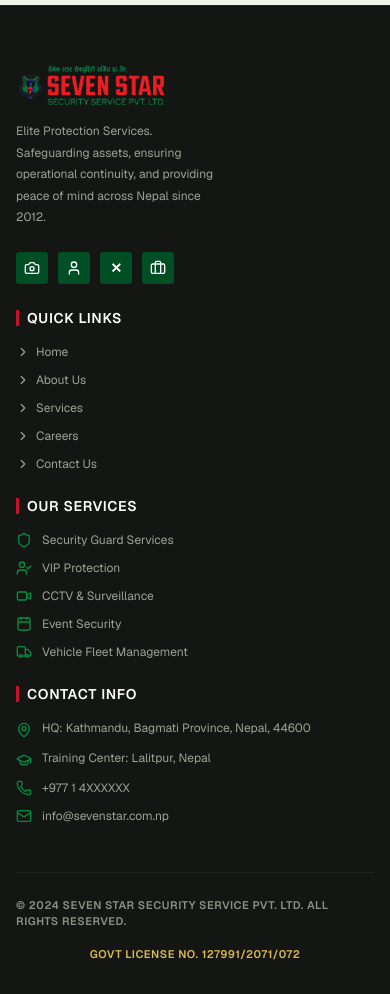
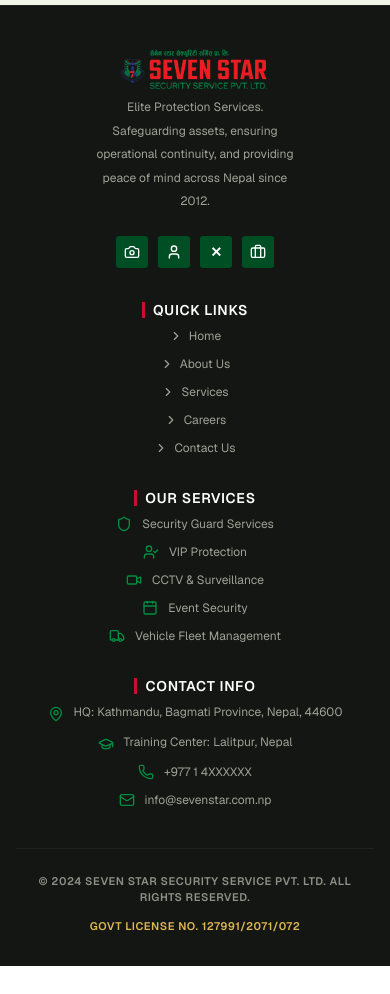
Before and after one commit to sevenstarsecurity/sevenstar_frontend, a Next.js app: page /blog in a window 390 px wide. Shown: the part 3820-4814 px from the top of the page. After the commit the page ends 4786 px from the top, so only its background shows below. Built offline with nearby package versions, Linux system fonts and the light colour scheme.

Commit message:
responsive

```diff
--- a/src/components/about/OurStorySection.tsx
+++ b/src/components/about/OurStorySection.tsx
@@ -66,52 +66,57 @@
               className="
     font-['Public_Sans']
     font-regular
-    text-[34px]
-    leading-[38.4px]
+    text-[26px] sm:text-[34px]
+    leading-[32px] sm:leading-[38.4px]
     tracking-[0px]
-    text-[##181D18]
+    text-[#181d18]
     mb-5
   "
             >
-              A trusted name in security since <br></br>2071
+              A trusted name in security since <br className="hidden sm:inline" />2071
             </h2>
 
             {/* Paragraphs */}
             <div className="space-y-4">
-              <p>
-                Founded on Karthik 19, 2071, Seven Star Security Service Pvt. Ltd. was<br></br>
-                established with a singular vision: to redefine the standards of physical<br></br>
-                and electronic security in the region. What started as a focused team of<br></br>
+              <p className="text-base md:text-lg leading-relaxed">
+                Founded on Karthik 19, 2071, Seven Star Security Service Pvt. Ltd. was
+                <br className="hidden md:inline" />
+                established with a singular vision: to redefine the standards of physical
+                <br className="hidden md:inline" />
+                and electronic security in the region. What started as a focused team of
+                <br className="hidden md:inline" />
                 highly trained professionals has evolved into an industry leader.
               </p>
-              <p>
-                Over the past decade, we have navigated the complexities of an evolving<br></br>
-                security landscape, integrating advanced technology with rigorous<br></br>
-                human tactical training to provide unshakeable protection for corporate,<br></br>
+              <p className="text-base md:text-lg leading-relaxed">
+                Over the past decade, we have navigated the complexities of an evolving
+                <br className="hidden md:inline" />
+                security landscape, integrating advanced technology with rigorous
+                <br className="hidden md:inline" />
+                human tactical training to provide unshakeable protection for corporate,
+                <br className="hidden md:inline" />
                 industrial, and diplomatic assets.
               </p>
             </div>
 
-            {/* Stat Pills Grid (10+ YEARS | 500+ GUARDS | 200+ CLIENTS | 5 BRANCHES) */}
+            {/* Stat Pills (3 in Row 1, 1 in Row 2 matching image, fully responsive) */}
             <div className="pt-4 space-y-3">
-              {/* Top Row: 3 Badges */}
-              <div className="flex flex-wrap items-center gap-3 md:gap-4">
+              {/* Row 1: 3 Pills */}
+              <div className="flex flex-wrap items-center gap-2.5 sm:gap-4">
                 {storyStats.slice(0, 3).map((item) => (
                   <div
                     key={item.label}
-                    className="bg-[#e5eee7] border-l-[3px] border-l-[#0b4226] px-5 py-2.5 rounded-xs shadow-2xs font-extrabold text-xs tracking-wider text-[#0b4226] flex items-center justify-center min-w-[130px]"
+                    className="bg-[#e5eee7] border-l-[3px] border-l-[#0b4226] px-3 sm:px-5 py-2 sm:py-2.5 rounded-none font-extrabold text-[11px] sm:text-xs md:text-sm tracking-wider text-[#0b4226] flex items-center justify-center min-w-[95px] sm:min-w-[120px] flex-1 sm:flex-initial text-center"
                   >
                     <span>{item.label}</span>
                   </div>
                 ))}
               </div>
-
-              {/* Bottom Row: 1 Badge */}
-              <div className="flex flex-wrap items-center gap-3 md:gap-4">
+              {/* Row 2: 1 Pill */}
+              <div className="flex items-center gap-2.5 sm:gap-4">
                 {storyStats.slice(3).map((item) => (
                   <div
                     key={item.label}
-                    className="bg-[#e5eee7] border-l-[3px] border-l-[#0b4226] px-5 py-2.5 rounded-xs shadow-2xs font-extrabold text-xs tracking-wider text-[#0b4226] flex items-center justify-center min-w-[130px]"
+                    className="bg-[#e5eee7] border-l-[3px] border-l-[#0b4226] px-3 sm:px-5 py-2 sm:py-2.5 rounded-none font-extrabold text-[11px] sm:text-xs md:text-sm tracking-wider text-[#0b4226] flex items-center justify-center min-w-[95px] sm:min-w-[120px] flex-1 sm:flex-initial text-center"
                   >
                     <span>{item.label}</span>
                   </div>
--- a/src/components/layout/Footer.tsx
+++ b/src/components/layout/Footer.tsx
@@ -21,13 +21,13 @@
 
 export const Footer: React.FC = () => {
   return (
-    <footer className="bg-[#131612] text-gray-300 pt-14 pb-8 border-t border-[#1e231b]">
+    <footer className="bg-[#131612] text-gray-300 pt-10 md:pt-14 pb-8 border-t border-[#1e231b]">
       <div className="max-w-[1600px] mx-auto px-4 md:px-10 lg:px-12">
-        {/* Top Grid: 4 Equal Columns (~252px each) */}
-        <div className="grid grid-cols-1 md:grid-cols-2 lg:grid-cols-4 gap-6 md:gap-8 pb-12">
+        {/* Top Grid: 4 Columns on large, 2 on medium, 1 on mobile */}
+        <div className="grid grid-cols-1 sm:grid-cols-2 lg:grid-cols-4 gap-8 md:gap-10 pb-10 md:pb-12">
           {/* Column 1: Brand Info */}
-          <div className="space-y-3">
-            <Link href="/" className="flex items-center mb-3 group">
+          <div className="flex flex-col items-center sm:items-start text-center sm:text-left space-y-4">
+            <Link href="/" className="flex items-center mb-1 group">
               <ImageFallback
                 src="/images/sevennobg.png"
                 alt="Seven Star Security Logo"
@@ -36,7 +36,7 @@
               />
             </Link>
 
-            <div className="text-[#9ca396] text-xs md:text-[13px] leading-relaxed max-w-xs space-y-0.5">
+            <div className="text-[#9ca396] text-xs md:text-sm leading-relaxed max-w-xs space-y-1">
               <p>Elite Protection Services.</p>
               <p>Safeguarding assets, ensuring</p>
               <p>operational continuity, and providing</p>
@@ -45,7 +45,7 @@
             </div>
 
             {/* Social Square Icons */}
-            <div className="flex items-center space-x-2.5 pt-3">
+            <div className="flex flex-wrap items-center gap-2.5 pt-2 justify-center sm:justify-start">
               <a
                 href="#instagram"
                 aria-label="Instagram"
@@ -78,15 +78,15 @@
           </div>
 
           {/* Column 2: QUICK LINKS */}
-          <div className="space-y-4 md:pt-[68px]">
-            <div className="flex items-center gap-2 mb-4">
+          <div className="space-y-4 lg:pt-[68px] flex flex-col items-center sm:items-start text-center sm:text-left">
+            <div className="flex items-center gap-2 mb-2">
               <span className="w-[3px] h-4 bg-[#c8102e] inline-block flex-shrink-0" />
               <h4 className="text-sm font-semibold text-white uppercase tracking-wider">
                 QUICK LINKS
               </h4>
             </div>
 
-            <ul className="space-y-3 text-xs md:text-sm text-[#9ca396]">
+            <ul className="space-y-3 text-xs md:text-sm text-[#9ca396] flex flex-col items-center sm:items-start">
               {[
                 { name: "Home", href: "/" },
                 { name: "About Us", href: "#about" },
@@ -108,15 +108,15 @@
           </div>
 
           {/* Column 3: OUR SERVICES */}
-          <div className="space-y-4 md:pt-[68px]">
-            <div className="flex items-center gap-2 mb-4">
+          <div className="space-y-4 lg:pt-[68px] flex flex-col items-center sm:items-start text-center sm:text-left">
+            <div className="flex items-center gap-2 mb-2">
               <span className="w-[3px] h-4 bg-[#c8102e] inline-block flex-shrink-0" />
               <h4 className="text-sm font-semibold text-white uppercase tracking-wider">
                 OUR SERVICES
               </h4>
             </div>
 
-            <ul className="space-y-3 text-xs md:text-sm text-[#9ca396]">
+            <ul className="space-y-3 text-xs md:text-sm text-[#9ca396] flex flex-col items-center sm:items-start">
               <li className="flex items-center gap-2.5 hover:text-white transition-colors cursor-pointer">
                 <Shield className="w-4 h-4 text-[#008e43] flex-shrink-0" />
                 <span>Security Guard Services</span>
@@ -141,15 +141,15 @@
           </div>
 
           {/* Column 4: CONTACT INFO */}
-          <div className="space-y-4 md:pt-[68px]">
-            <div className="flex items-center gap-2 mb-4">
+          <div className="space-y-4 lg:pt-[68px] flex flex-col items-center sm:items-start text-center sm:text-left">
+            <div className="flex items-center gap-2 mb-2">
               <span className="w-[3px] h-4 bg-[#c8102e] inline-block flex-shrink-0" />
               <h4 className="text-sm font-semibold text-white uppercase tracking-wider">
                 CONTACT INFO
               </h4>
             </div>
 
-            <ul className="space-y-3 text-xs md:text-sm text-[#9ca396]">
+            <ul className="space-y-3 text-xs md:text-sm text-[#9ca396] flex flex-col items-center sm:items-start">
               <li className="flex items-start gap-2.5">
                 <MapPin className="w-4 h-4 text-[#008e43] flex-shrink-0 mt-0.5" />
                 <span>
@@ -173,7 +173,7 @@
         </div>
 
         {/* Bottom Copyright Bar */}
-        <div className="pt-6 border-t border-[#1e231b] flex flex-col sm:flex-row items-center justify-between gap-4 text-[11px] md:text-xs font-semibold tracking-wider uppercase text-[#8b9186]">
+        <div className="pt-6 border-t border-[#1e231b] flex flex-col sm:flex-row items-center justify-between gap-3 text-[11px] md:text-xs font-semibold tracking-wider uppercase text-[#8b9186] text-center sm:text-left">
           <p>© 2024 SEVEN STAR SECURITY SERVICE PVT. LTD. ALL RIGHTS RESERVED.</p>
           <div className="text-[#deb853]">
             <span>GOVT LICENSE NO. 127991/2071/072</span>
--- a/src/components/services/WhyServicesStandOut.tsx
+++ b/src/components/services/WhyServicesStandOut.tsx
@@ -51,35 +51,26 @@
       <div className="max-w-[1600px] mx-auto px-4 md:px-10 lg:px-12">
         {/* Title */}
         <h2
-  style={{
-    fontFamily: "var(--font-public-sans), 'Public Sans', sans-serif",
-    fontWeight: 600,
-    fontStyle: "normal",
-    fontSize: "40px",
-    lineHeight: "48px",
-    letterSpacing: "0px",
-    verticalAlign: "middle",
-  }}
-  className="tracking-tight text-white"
+          className="tracking-tight text-white mb-8 text-3xl md:text-4xl lg:text-5xl leading-snug"
         >
           Why our services stand out
         </h2>
 
+
         {/* 5 Columns Grid */}
-        <div className="grid grid-cols-1 sm:grid-cols-2 lg:grid-cols-5 gap-8">
+        <div className="grid grid-cols-1 sm:grid-cols-2 lg:grid-cols-5 gap-8 justify-items-center">
           {features.map((feat, i) => {
             const Icon = feat.icon;
             return (
               <div
                 key={feat.title}
-                className={`transition-all duration-600 ${
-                  visible
+                className={`flex flex-col items-center text-center transition-all duration-600 ${visible
                   ? "opacity-100 translate-y-0"
                   : "opacity-0 translate-y-8"
                   }`}
                 style={{ transitionDelay: `${i * 90}ms` }}
               >
-                <div className="mb-4 text-[#40c075]">
+                <div className="flex justify-center mb-4 text-[#40c075]">
                   <Icon className="w-6 h-6 text-[#40c075]" />
                 </div>
                 <h3 className="text-base font-extrabold text-white mb-2 tracking-tight">
```
Lines whose indentation alone changed are shown as unchanged.
